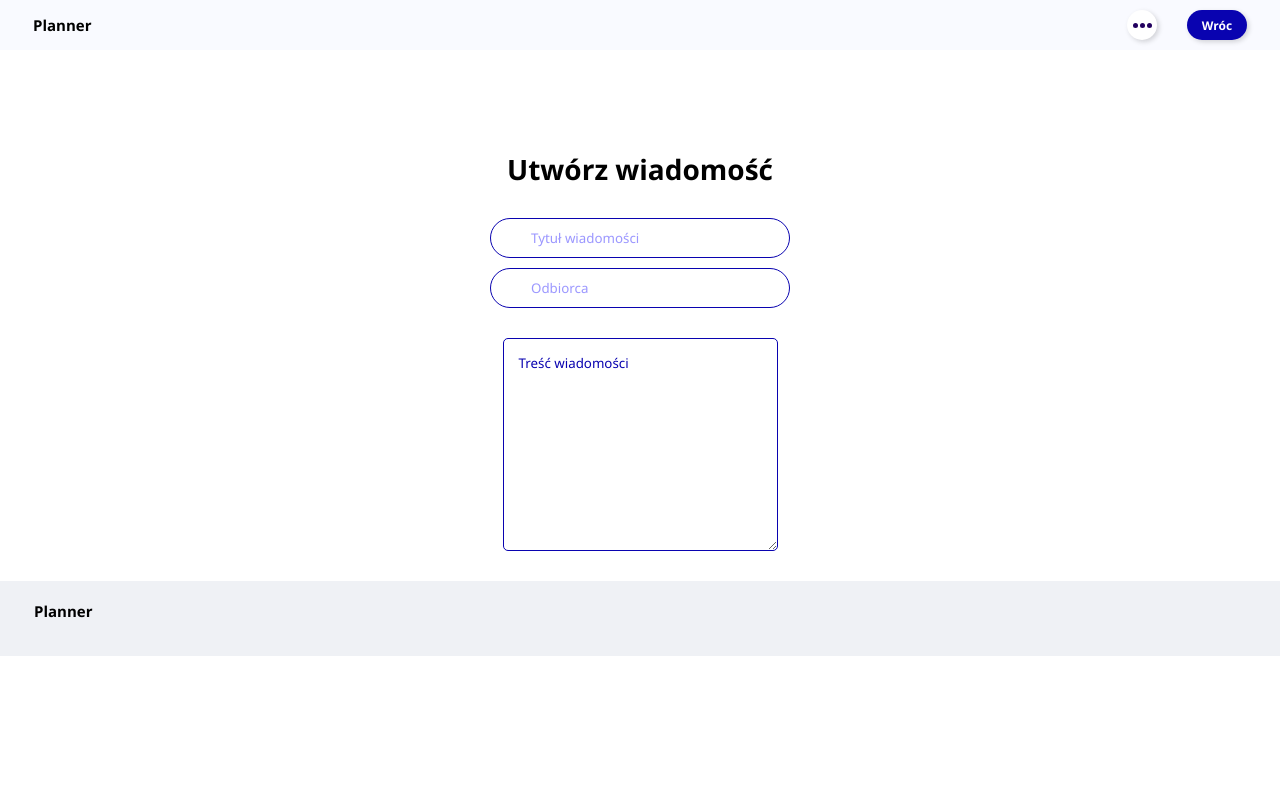
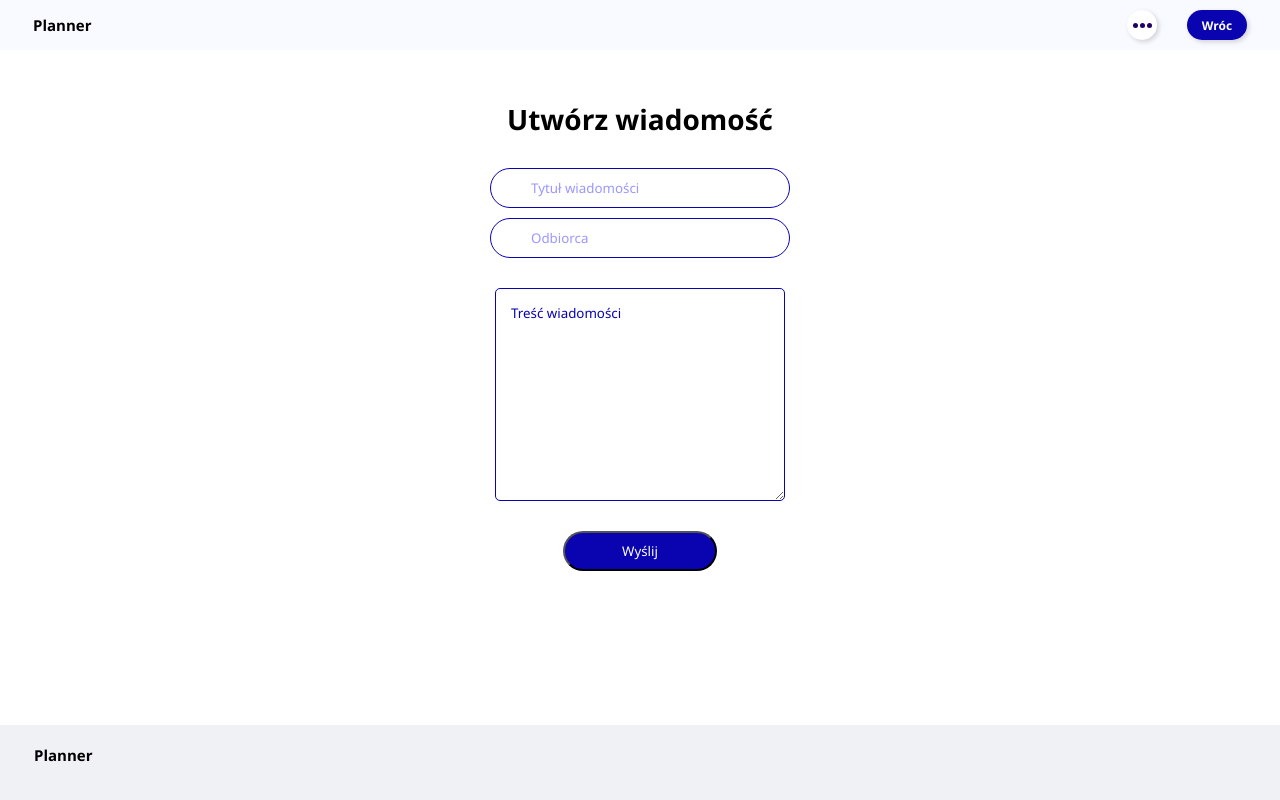
Before and after one commit to Bartlomiej95/Planner, a React (Create React App) app: page /homepage/message/create in a window 1280 px wide. Built offline with nearby package versions, Linux system fonts and the light colour scheme; no server answers.

Commit message:
Create reducer, actions for Messages
Update redux about messages. Add new folder (Messages) to
structure of project. Create actions: showAllMessage and
createNewMessage. Implement action createNewMessage in the project.

```diff
--- a/src/api/index.ts
+++ b/src/api/index.ts
@@ -1,9 +1,9 @@
 import axios from 'axios';
 import Projects from '../interfaces/Projects/Projects';
-import Rates from '../interfaces/Rates/Rates';
+import domain from '../util/domain';
+import Messages from '../interfaces/Messages/Messages';
 import { InitialTaskData, Task } from '../interfaces/Tasks/Tasks';
 import {  Users, RegisterUserData } from '../interfaces/Users/Users';
-import domain from '../util/domain';
 
 const urlRegister = `${domain}/homepage/register`;
 const urlLogin = `${domain}/homepage/login`;
@@ -12,6 +12,7 @@ const urlHomepageUser = `${domain}/homepage/user`;
 const urlCreateProjects = `${domain}/homepage/project/create`;
 const urlProjectCreate = `${domain}/homepage/project/create`;
 const urlNewTask = `${domain}/homepage/project/tasks`;
+const urlMessages = `${domain}/homepage/message`;
 
 interface LoginData {
     email: Users['email'],
@@ -36,3 +37,5 @@ export const editRate = ( id :string, value :number) => axios.put(urlHomepageUse
 export const editProject = (name: string, data :Projects, id:string) => axios.put(`${domain}/homepage/project/edit/${name}`, {data, id});
 export const addTaskToProject = (idProject: string, task:InitialTaskData) => axios.put(`${domain}/homepage/project/tasks`, { idProject, task });
 export const updateTask = (id:string, isFinish:boolean, time:number, addedTime:number) => axios.put(urlHomepageUser, {id, isFinish, time, addedTime});
+export const showAllMessages = (recipient: string) => axios.get(urlMessages)
+export const createNewMessage = (title: string, recipient: string, sender: string, content: string) => axios.post(`${urlMessages}/create`, {title, recipient, sender, content})
--- /dev/null
+++ b/src/interfaces/Messages/Messages.ts
@@ -0,0 +1,6 @@
+export default interface Messages {
+    title: string,
+    recipient: string,
+    sender: string,
+    content: string,
+}
--- a/src/organisms/Footer.tsx
+++ b/src/organisms/Footer.tsx
@@ -2,7 +2,7 @@ import styled from 'styled-components';
 import { Logo } from '../components/Heading/Heading';
 
 const Wrapper = styled.footer`
-    min-height: 75px;
+    height: 75px;
     background-color: #EFF1F5;
 `;
 
--- /dev/null
+++ b/src/store/Messages/actionCreator.ts
@@ -0,0 +1,23 @@
+import MessagesConst from "./constants";
+import Messages from '../../interfaces/Messages/Messages';
+
+interface ActionShowAllMessages {
+    type: MessagesConst.SHOW_ALL_MESSAGES,
+    payload: {
+        data: Array<Messages>
+    }
+}
+
+interface ActionCreateNewMessage {
+    type: MessagesConst.CREATE_NEW_MESSAGE,
+    payload: {
+        title: string,
+        recipient: string,
+        sender: string,
+        content: string,
+    }
+}
+
+type ActionsMessages = ActionCreateNewMessage | ActionShowAllMessages;
+
+export default ActionsMessages;
--- /dev/null
+++ b/src/store/Messages/actions.ts
@@ -0,0 +1,38 @@
+import { Dispatch } from "react";
+import { useHistory } from "react-router";
+import * as api from '../../api/index';
+import ActionsMessages from "./actionCreator";
+import MessagesConst from "./constants";
+
+interface History {
+    push: (path: string) => void,
+}
+
+export const showAllMessages = (recipient: string) => async (dispatch: Dispatch<ActionsMessages>) => {
+    try {
+        const { data } = await api.showAllMessages(recipient);
+
+        dispatch({
+            type: MessagesConst.SHOW_ALL_MESSAGES,
+            payload: data
+        });
+    } catch (error) {
+        console.log(error);
+    }
+}
+
+
+export const createNewMessage = (title: string, recipient: string, sender: string, content: string, history: History) => async (dispatch: Dispatch<ActionsMessages>) => {
+    try {
+        await api.createNewMessage(title, recipient, sender, content );
+
+        history.push('/homepage/message');
+        dispatch({
+            type: MessagesConst.CREATE_NEW_MESSAGE,
+            payload: { title, recipient, sender, content },
+        })
+
+    } catch (error) {
+        console.log(error);
+    }
+}
--- /dev/null
+++ b/src/store/Messages/constants.ts
@@ -0,0 +1,6 @@
+enum MessagesConst {
+    SHOW_ALL_MESSAGES = 'SHOW_ALL_MESSAGES',
+    CREATE_NEW_MESSAGE = 'CREATE_NEW_MESSAGE',
+}
+
+export default MessagesConst;
--- /dev/null
+++ b/src/store/Messages/reducer.ts
@@ -0,0 +1,24 @@
+import Messages from '../../interfaces/Messages/Messages';
+import MessagesConst from './constants';
+import ActionsMessages from './actionCreator';
+
+interface MessagesState {
+    messages: Array<Messages>,
+}
+
+const initialState: MessagesState = {
+    messages: [],
+}
+
+export default (state: MessagesState = initialState, action: ActionsMessages) => {
+    switch(action.type){
+        case MessagesConst.SHOW_ALL_MESSAGES:
+            return action.payload;
+        case MessagesConst.CREATE_NEW_MESSAGE:
+            return {
+                messages: [...state.messages, action.payload],
+            };
+        default:
+            return state;
+        }
+}
--- a/src/store/index.ts
+++ b/src/store/index.ts
@@ -7,6 +7,7 @@ import errors from './Errors/reducer';
 import departments from './Departments/reducer';
 import tasks from './Tasks/reducer';
 import rates from './Rates/reducer';
+import messages from './Messages/reducer';
 
 
 export default combineReducers({
@@ -17,4 +18,5 @@ export default combineReducers({
     departments,
     tasks,
     rates,
+    messages,
 })
--- a/src/views/CreateMessagePage.tsx
+++ b/src/views/CreateMessagePage.tsx
@@ -1,31 +1,83 @@
+import { useContext } from "react";
+import { useState } from "react";
+import { useDispatch } from "react-redux";
 import styled from "styled-components";
+import { LoginButton } from "../components/Button/Button";
 import { Heading } from "../components/Heading/Heading";
 import { Input } from "../components/Input/Input";
+import UserContext from '../context/UserContext';
 import TextArea from "../components/TextArea/TextArea";
 import Footer from "../organisms/Footer";
 import Header from "../organisms/Header";
+import { createNewMessage } from "../store/Messages/actions";
+import { useHistory } from "react-router";
 
 const MessageHeading = styled(Heading)`
-    margin-top: 100px;
     margin-bottom: 30px;
+`;
+
+const MainWrapper = styled.div`
+    min-height: calc(100vh - 125px);
+    padding-top: 50px;
+    padding-bottom: 20px;
 `;
 
 const MessageForm = styled.form``;
 
-const Textarea = styled.textarea`
-    width: 300px;
+const MessageTextArea = styled(TextArea)`
+    width: 290px;
 `;
 
+
+const initialMessageData = {
+    title: '',
+    recipient: '',
+    content: '',
+    sender: '',
+}
+
 const CreateMessagePage = () => {
+
+    const { user } = useContext(UserContext);
+    const dispatch = useDispatch();
+    const [ messageData, setMessageData ] = useState(initialMessageData);
+    const history = useHistory();
+
+    const handleChange = (e: React.SyntheticEvent) => {
+        e.preventDefault();
+        const target = e.target as HTMLTextAreaElement;
+        const name = target.name;
+
+        setMessageData({
+            ...messageData,
+            [name]: target.value,
+        })
+
+    }
+
+    const handleSubmit = (e :React.SyntheticEvent) => {
+        try {
+            e.preventDefault();
+            console.log(messageData, user[0].email);
+            dispatch(createNewMessage(messageData.title, messageData.recipient, user[0].email ,messageData.content, history));
+
+        } catch (error) {
+            console.log(error);
+        }
+    }
+
     return(
         <>
             <Header/>
-            <MessageHeading>Utwórz wiadomość</MessageHeading>
-            <MessageForm>
-                <Input placeholder="Tytuł wiadomości" />
-                <Input placeholder="Odbiorca" />
-                <TextArea placeholder="Treść wiadomości" />
-            </MessageForm>
+            <MainWrapper>
+                <MessageHeading>Utwórz wiadomość</MessageHeading>
+                <MessageForm onSubmit={(e) => handleSubmit(e)}>
+                    <Input placeholder="Tytuł wiadomości" name="title" value={messageData.title} onChange={(e) => handleChange(e)}/>
+                    <Input placeholder="Odbiorca" name="recipient" value={messageData.recipient} onChange={(e) => handleChange(e)} />
+                    <MessageTextArea placeholder="Treść wiadomości" name="content" value={messageData.content} onChange={(e) => handleChange(e)} />
+                    <LoginButton>Wyślij</LoginButton>
+                </MessageForm>
+            </MainWrapper>
             <Footer/>
         </>
     )
```
Also changed, not shown: 1 other file (tests, documents, lock files or other folders).
